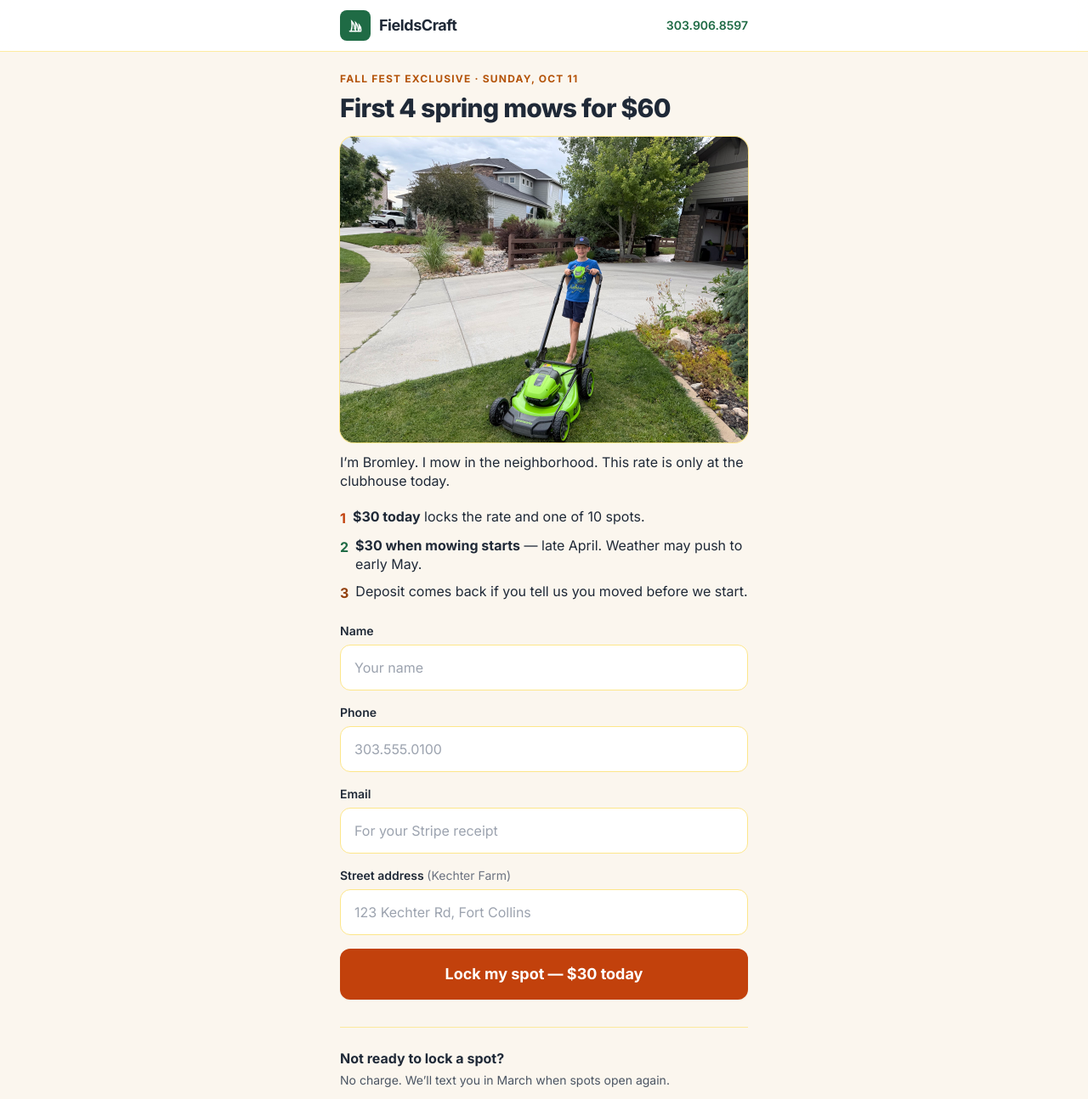
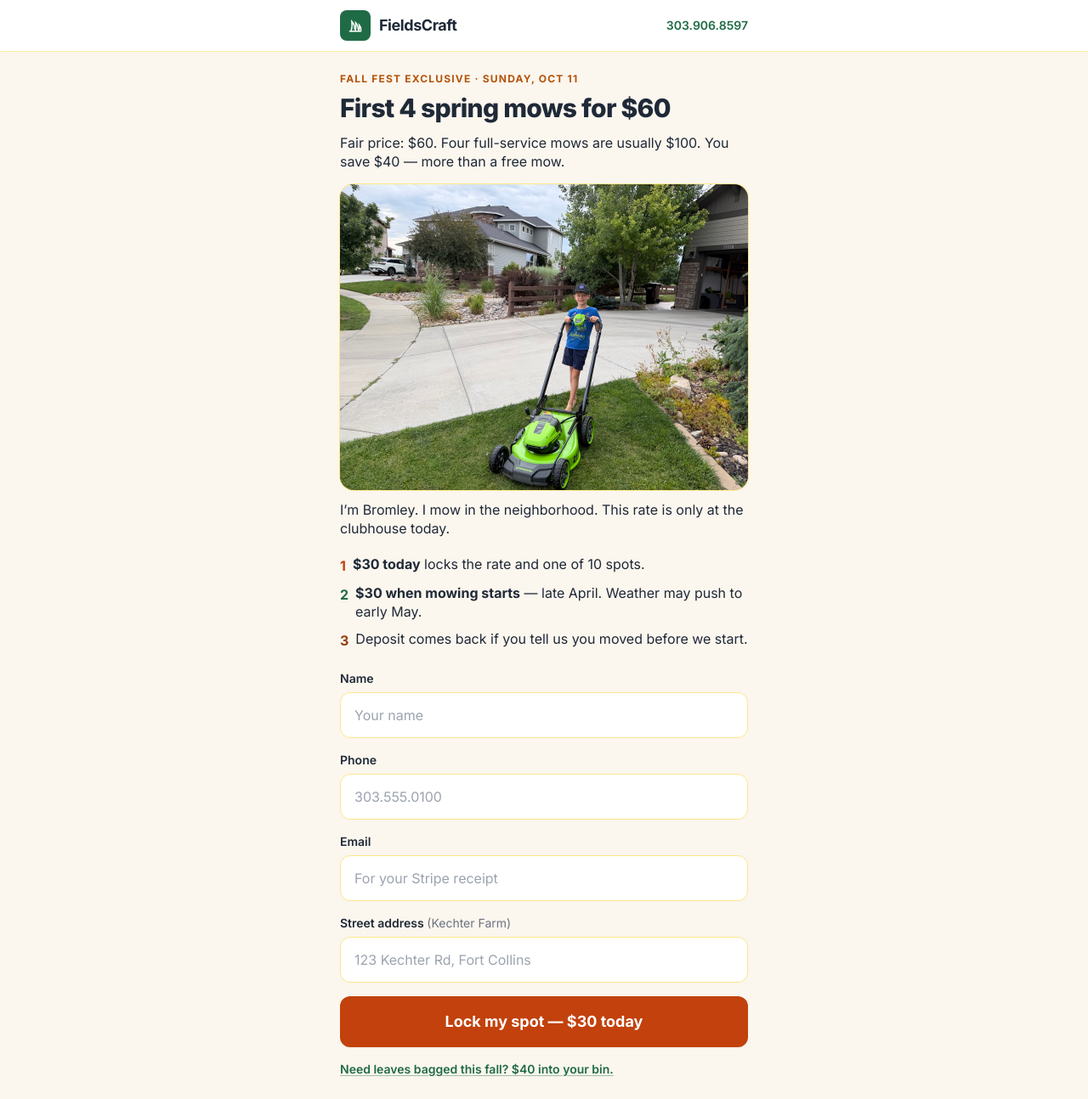
Before and after one commit to RyanFSpack/fieldscraft-lawn-care, a website: page fair-promo.html in a window 1280 px wide. Shown: the top 1294 px of the page at 85% size. Drawn offline with nearby package versions, Linux system fonts and the light colour scheme.

Commit message:
Add savings line and leaf pickup link on fair promo.
Show the $40 savings against four full-service mows, and link to leaf pickup without changing the $30 deposit or notify form.

```diff
--- a/fair-promo.html
+++ b/fair-promo.html
@@ -63,6 +63,9 @@
     <h1 class="mt-2 text-[1.7rem] font-extrabold leading-tight tracking-tight sm:text-3xl">
       First 4 spring mows for $60
     </h1>
+    <p class="mt-3 text-base leading-snug text-gray-800">
+      Fair price: $60. Four full-service mows are usually $100. You save $40 — more than a free mow.
+    </p>
 
     <figure class="mt-4">
       <div class="overflow-hidden rounded-2xl ring-1 ring-amber-200">
@@ -115,6 +118,9 @@
         Lock my spot — $30 today
       </button>
     </form>
+    <p class="mt-4 text-sm leading-snug">
+      <a href="/leaf-pickup" class="font-semibold text-brand-green underline decoration-brand-green/40 underline-offset-2 hover:text-brand-green-dark">Need leaves bagged this fall? $40 into your bin.</a>
+    </p>
 
     <!-- Notify path. Separate form. Never posts to create-fall-checkout. -->
     <section id="notify" class="mt-8 border-t border-amber-200/80 pt-6">
```
